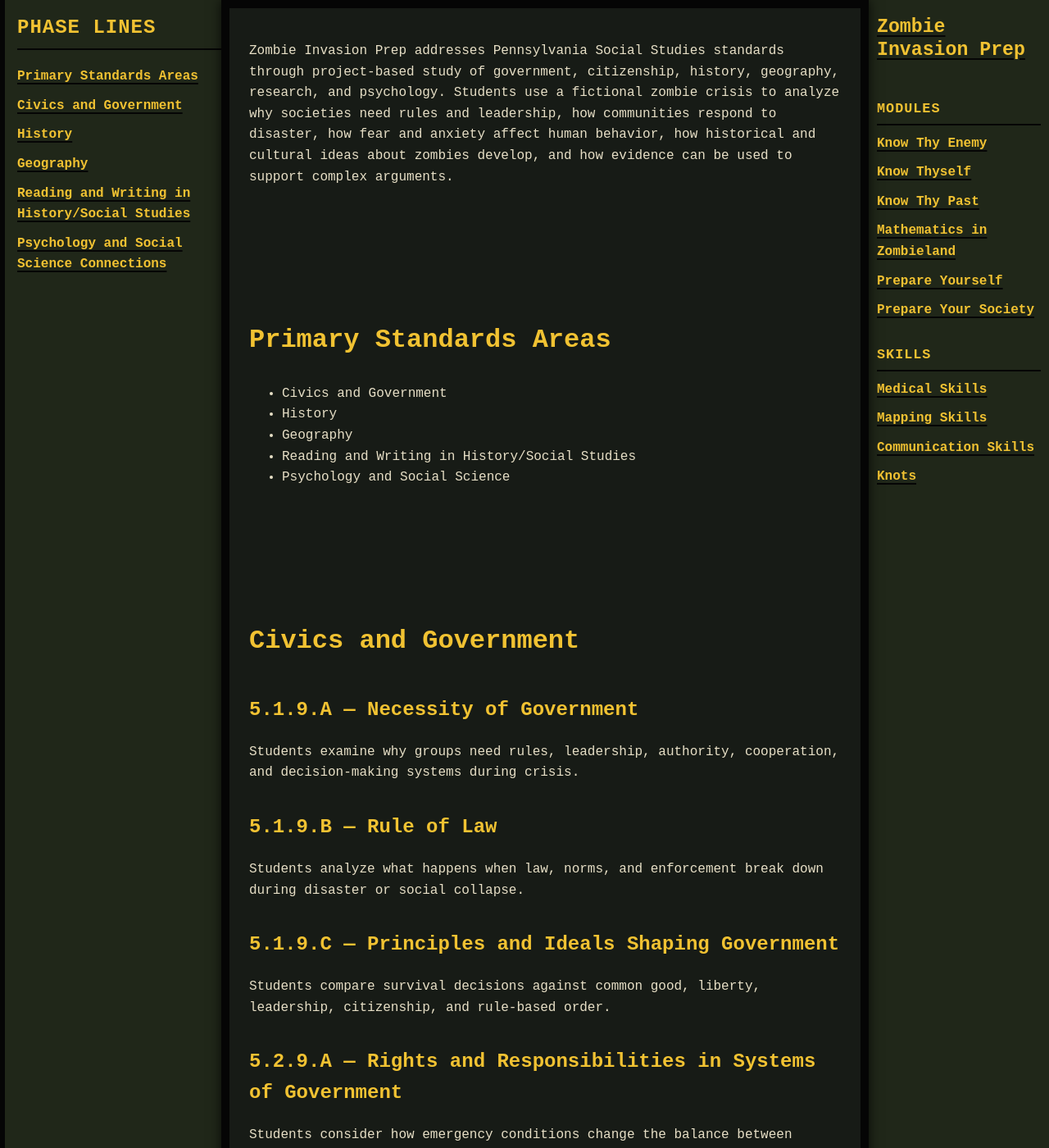
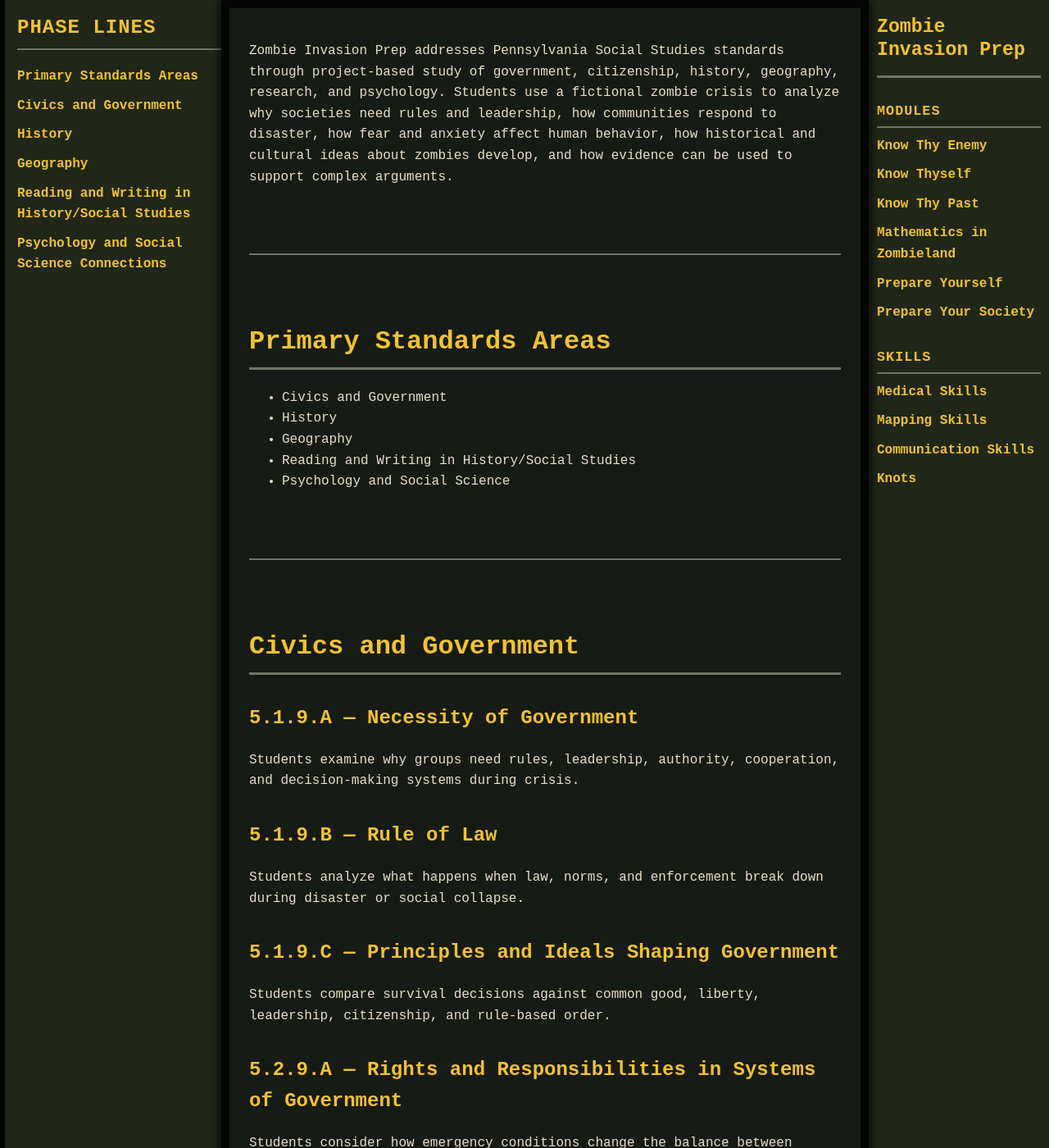
Before and after one commit to jboyce1/ZombieInvasionPrep, a Jekyll site: the page built from index.md, in a window 1280 px wide and 1400 px high. Shown: the whole window at 82% size. Built offline with Jekyll 4.4.1, drawn with Linux system fonts in a browser that asks for light colours.

Commit message:
Update styles.css

````diff
--- a/assets/css/styles.css
+++ b/assets/css/styles.css
@@ -8,7 +8,7 @@
 --bg-outside: #0b0d0a;       /* near-black exterior */
 --bg-main: #171b16;          /* dark field manual panel */
 --bg-nav: #202719;           /* emergency operations green */
---bg-nav-dark: #151914;      /* darker nav/footer/card tone */
+--bg-nav-dark: #151914;      /* darker nav/card tone */
 --bg-card: #20251f;          /* cards, lists, tables */
 --bg-card-alt: #262c25;      /* alternating rows/cards */
 
@@ -16,6 +16,7 @@
 /* Accent Colors */
 --hazard-yellow: #d6a21d;    /* official warning/hazard yellow */
 --hazard-yellow-light: #f0c94a;
+--section-line: #6f7668;     /* muted gray-green section break */
 --danger-red: #8b1e1e;
 --black: #050505;
 
@@ -23,14 +24,13 @@
 --text-main: #e7dfc6;        /* cream field manual text */
 --text-muted: #b9b096;       /* muted secondary text */
 --text-heading: #f1c232;     /* warning yellow headings */
---text-dark: #050505;
 
 /* Link Colors */
 --link-main: #f1c232;
 --link-hover: #fff0a3;
 
 /* Effects */
---shadow-main: rgba(0, 0, 0, 0.75);
+--shadow-main: rgba(0, 0, 0, 1);
 ```
 
 }
@@ -82,7 +82,7 @@
 margin-top: 28px;
 margin-bottom: 10px;
 padding-bottom: 4px;
-border-bottom: 2px solid var(--black);
+border-bottom: 2px solid var(--section-line);
 text-transform: uppercase;
 letter-spacing: 1px;
 }
@@ -90,10 +90,7 @@
 /* Styling links in navigation */
 nav a {
 color: var(--link-main);
-text-decoration: underline;
-text-decoration-color: var(--black);
-text-decoration-thickness: 2px;
-text-underline-offset: 4px;
+text-decoration: none;
 display: block;
 margin-bottom: 10px;
 font-weight: bold;
@@ -101,7 +98,7 @@
 
 nav a:hover {
 color: var(--link-hover);
-text-decoration-color: var(--black);
+text-decoration: none;
 }
 
 /* =========================================================
@@ -143,7 +140,7 @@
 color: var(--text-heading);
 margin-top: 0;
 padding-bottom: 6px;
-border-bottom: 2px solid var(--black);
+border-bottom: 2px solid var(--section-line);
 text-transform: uppercase;
 letter-spacing: 1px;
 }
@@ -163,21 +160,18 @@
 
 #toc a {
 color: var(--link-main);
-text-decoration: underline;
-text-decoration-color: var(--black);
-text-decoration-thickness: 2px;
-text-underline-offset: 4px;
+text-decoration: none;
 font-weight: bold;
 }
 
 #toc a:hover {
 color: var(--link-hover);
-text-decoration-color: var(--black);
+text-decoration: none;
 }
 
 #toc a.active {
 color: var(--link-hover);
-border-left: 4px solid var(--hazard-yellow);
+border-left: 4px solid var(--section-line);
 padding-left: 6px;
 }
 
@@ -194,7 +188,7 @@
 }
 
 h1 {
-border-bottom: 3px solid var(--hazard-yellow);
+border-bottom: 3px solid var(--section-line);
 padding-bottom: 6px;
 }
 
@@ -208,7 +202,7 @@
 
 blockquote {
 color: var(--text-muted);
-border-left: 5px solid var(--hazard-yellow);
+border-left: 5px solid var(--section-line);
 padding: 12px 15px;
 margin-left: 0;
 background-color: var(--bg-card);
@@ -220,16 +214,13 @@
 
 a, a:visited, a:active {
 color: var(--link-main);
-text-decoration: underline;
-text-decoration-color: var(--black);
-text-decoration-thickness: 2px;
-text-underline-offset: 4px;
+text-decoration: none;
 font-weight: bold;
 }
 
 a:hover {
 color: var(--link-hover);
-text-decoration-color: var(--hazard-yellow);
+text-decoration: none;
 }
 
 /* =========================================================
@@ -239,15 +230,13 @@
 .main-content hr {
 margin: 80px 0;
 border: 0;
-border-top: 3px solid var(--hazard-yellow);
-box-shadow: 0 3px 0 var(--black);
+border-top: 2px solid var(--section-line);
 }
 
 .section-break {
 margin: 80px 0;
 border: 0;
-border-top: 3px solid var(--hazard-yellow);
-box-shadow: 0 3px 0 var(--black);
+border-top: 2px solid var(--section-line);
 }
 
 /* =========================================================
@@ -311,7 +300,7 @@
 color: var(--text-main);
 padding: 10px;
 margin: 10px 0;
-border: 1px solid var(--hazard-yellow);
+border: 1px solid var(--section-line);
 border-radius: 3px;
 font-family: 'Courier New', Courier, monospace;
 font-size: 14px;
@@ -328,7 +317,7 @@
 padding: 10px;
 margin: 10px 0;
 border-radius: 3px;
-border: 1px solid var(--hazard-yellow);
+border: 1px solid var(--section-line);
 font-family: Consolas, "Courier New", monospace;
 font-size: 14px;
 line-height: 1.4;
@@ -344,7 +333,7 @@
 background-color: var(--bg-outside);
 color: var(--text-main);
 padding: 10px;
-border: 1px solid var(--hazard-yellow);
+border: 1px solid var(--section-line);
 border-radius: 3px;
 overflow-x: auto;
 }
@@ -391,7 +380,7 @@
 
 .main-content th,
 .main-content td {
-border: 1px solid var(--black);
+border: 1px solid var(--section-line);
 padding: 12px 15px;
 text-align: left;
 vertical-align: top;
@@ -425,8 +414,8 @@
 padding: 10px 12px;
 margin-bottom: 8px;
 background-color: var(--bg-card);
-border-left: 5px solid var(--hazard-yellow);
-border-bottom: 2px solid var(--black);
+border-left: 5px solid var(--section-line);
+border-bottom: 1px solid var(--section-line);
 }
 
 .agenda-time {
@@ -442,13 +431,10 @@
 display: inline-block;
 margin: 8px 8px 8px 0;
 padding: 10px 14px;
-border: 2px solid var(--black);
+border: 2px solid var(--section-line);
 background: var(--bg-nav);
 color: var(--link-main);
-text-decoration: underline;
-text-decoration-color: var(--black);
-text-decoration-thickness: 2px;
-text-underline-offset: 4px;
+text-decoration: none;
 font-weight: bold;
 box-shadow: 3px 3px 0 var(--black);
 }
@@ -456,7 +442,7 @@
 .button-link:hover {
 background: var(--bg-card-alt);
 color: var(--link-hover);
-text-decoration-color: var(--hazard-yellow);
+text-decoration: none;
 }
 
 /* =========================================================
@@ -466,7 +452,7 @@
 
 .warning-box {
 background-color: var(--bg-card);
-border: 3px solid var(--hazard-yellow);
+border: 3px solid var(--section-line);
 border-left: 10px solid var(--hazard-yellow);
 padding: 15px;
 margin: 20px 0;
@@ -484,8 +470,8 @@
 
 .field-note {
 background-color: var(--bg-card);
-border: 2px solid var(--black);
-border-left: 8px solid var(--hazard-yellow);
+border: 2px solid var(--section-line);
+border-left: 8px solid var(--section-line);
 padding: 12px 15px;
 margin: 20px 0;
 color: var(--text-main);
````
